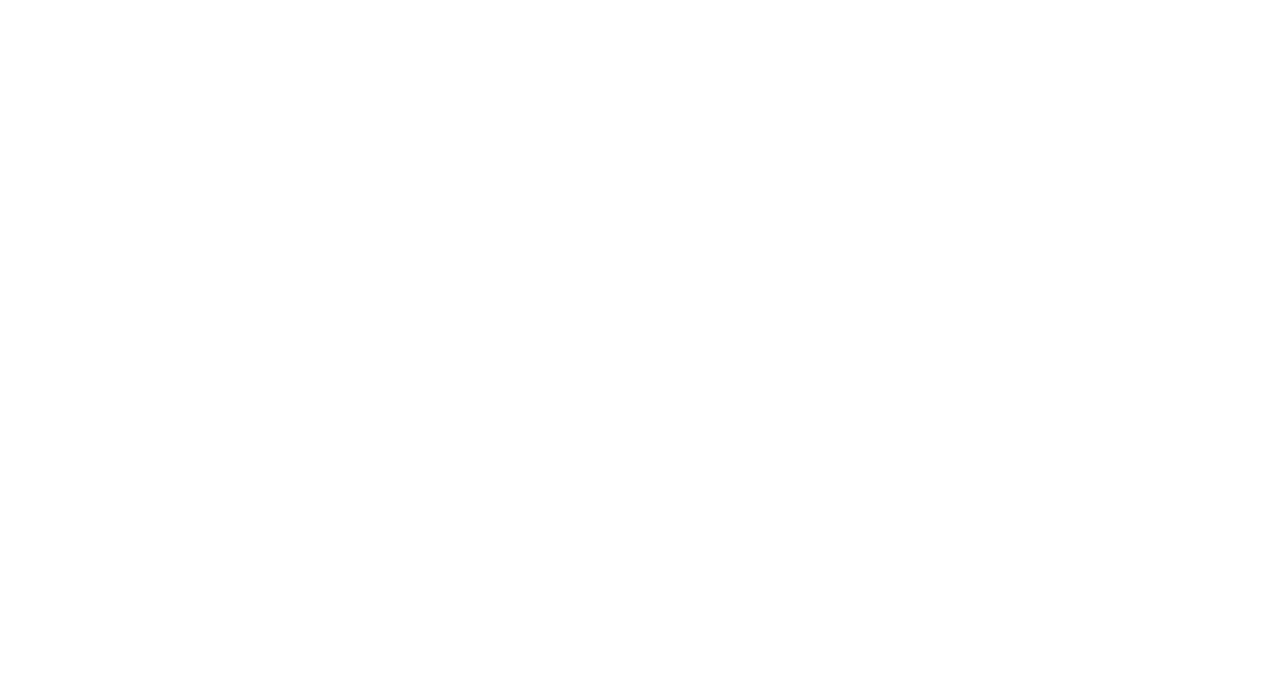
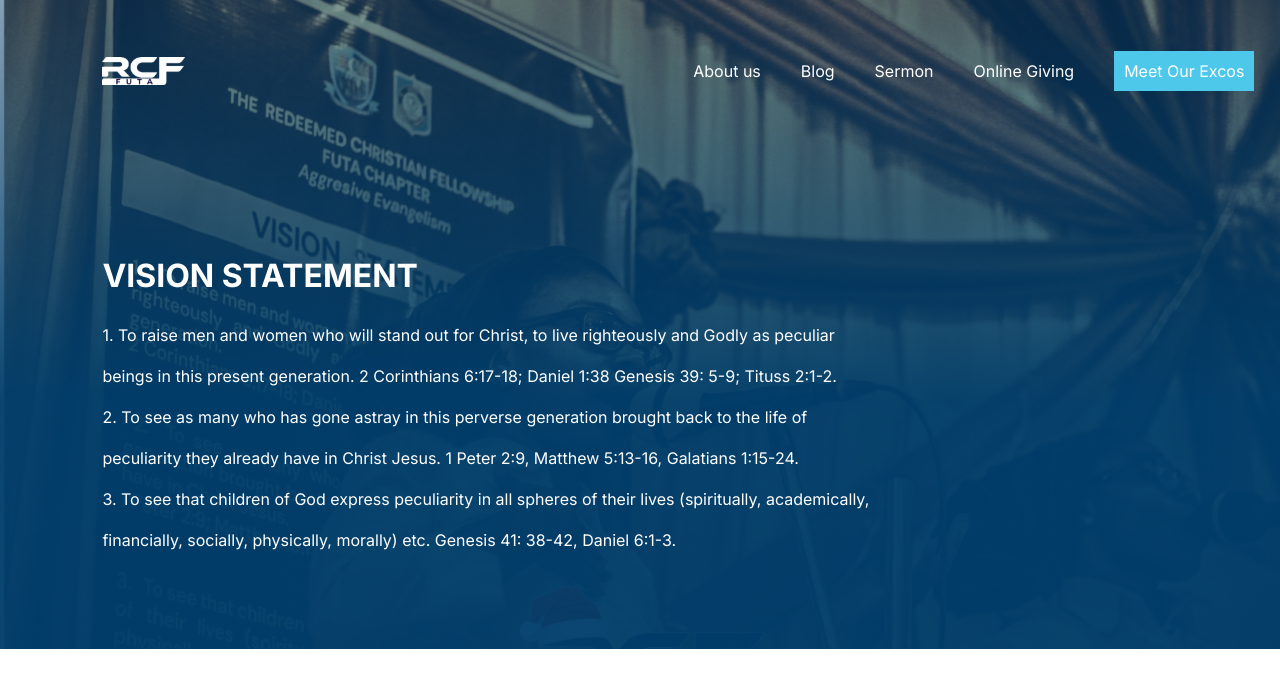
Before and after one commit to rcffuta/Rcf_frontend, a React (Create React App) app: page /about in a window 1280 px wide. Shown: the top 688 px of the page. Built offline with nearby package versions, Linux system fonts and the light colour scheme.

Commit message:
Moved the vision folder from pages to Component and rendered it on the About Us Page

```diff
--- a/src/Pages/Vision/Vision.js
+++ b/src/Component/Vision/Vision.js
@@ -1,5 +1,5 @@
 import React from 'react'
-import Navbar from '../../Component/Navbar/Navbar'
+ import Navbar from '../../Component/Navbar/Navbar'
 import "./Vision.css"
 
 const Vision = () => {
--- a/src/Pages/AboutUs/AboutUs.js
+++ b/src/Pages/AboutUs/AboutUs.js
@@ -1,9 +1,10 @@
 import React from 'react'
+import Vision from '../../Component/Vision/Vision'
 import "./AboutUs.css"
 
 const AboutUs = () => {
   return (
-    <div>AboutUs</div>
+    <div><Vision /></div>
   )
 }
 
--- a/src/RouteFile.js
+++ b/src/RouteFile.js
@@ -4,7 +4,6 @@
 import Blog from './Pages/Blog/Blog';
 import Excos from './Pages/Excos/Excos';
 import Sermons from './Pages/Sermons/Sermons';
-import Vision from './Pages/Vision/Vision';
 import AboutUs from './Pages/AboutUs/AboutUs';
 import OnlineGiving from './Pages/OnlineGiving/OnlineGiving';
 
@@ -17,7 +16,6 @@
           <Route path="/blog" element={<Blog />} />
           <Route path="/excos" element={<Excos />} />
           <Route path="/sermons" element={<Sermons />} />
-          <Route path="/vision" element={<Vision />} />
           <Route path="/about" element={<AboutUs />} />
           <Route path="/online_giving" element={<OnlineGiving />} />
         </Routes>
```
Also changed, not shown: src/Component/Vision/Vision.css (renamed from src/Pages/Vision/Vision.css).
